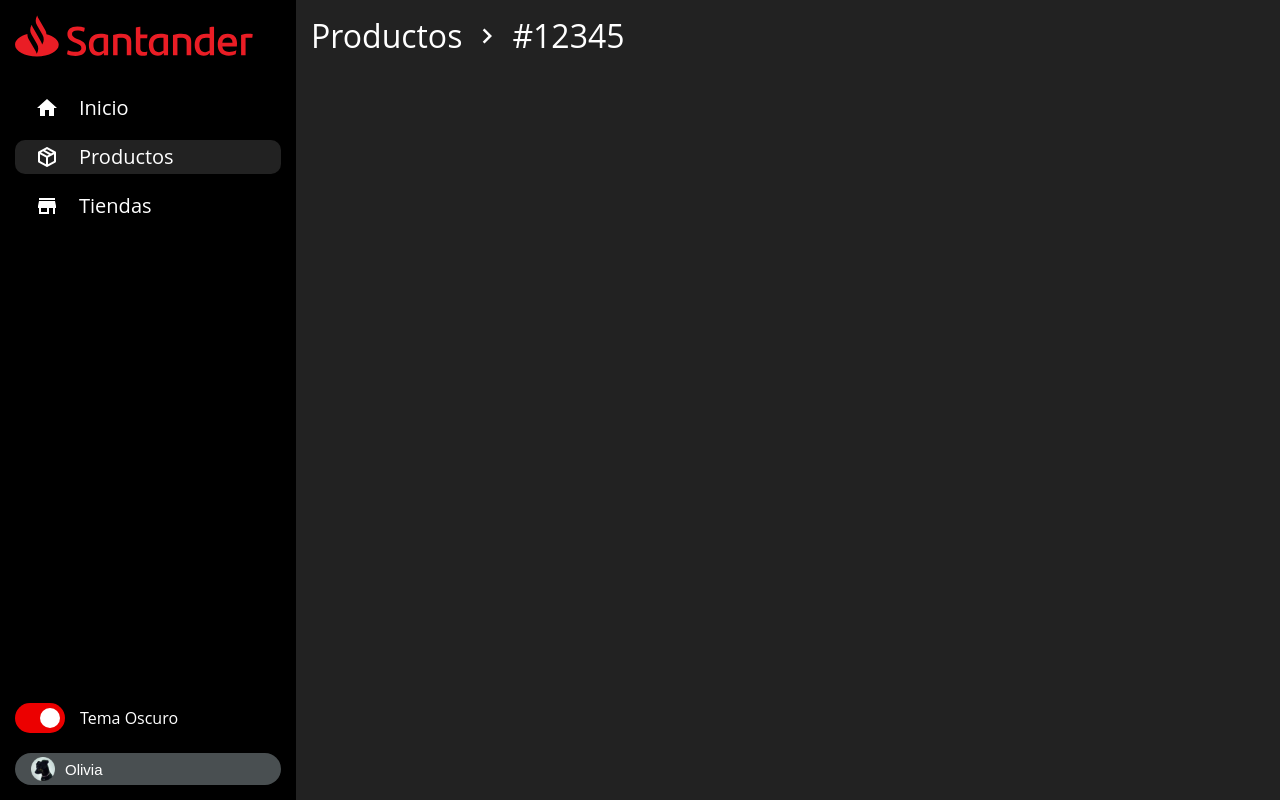
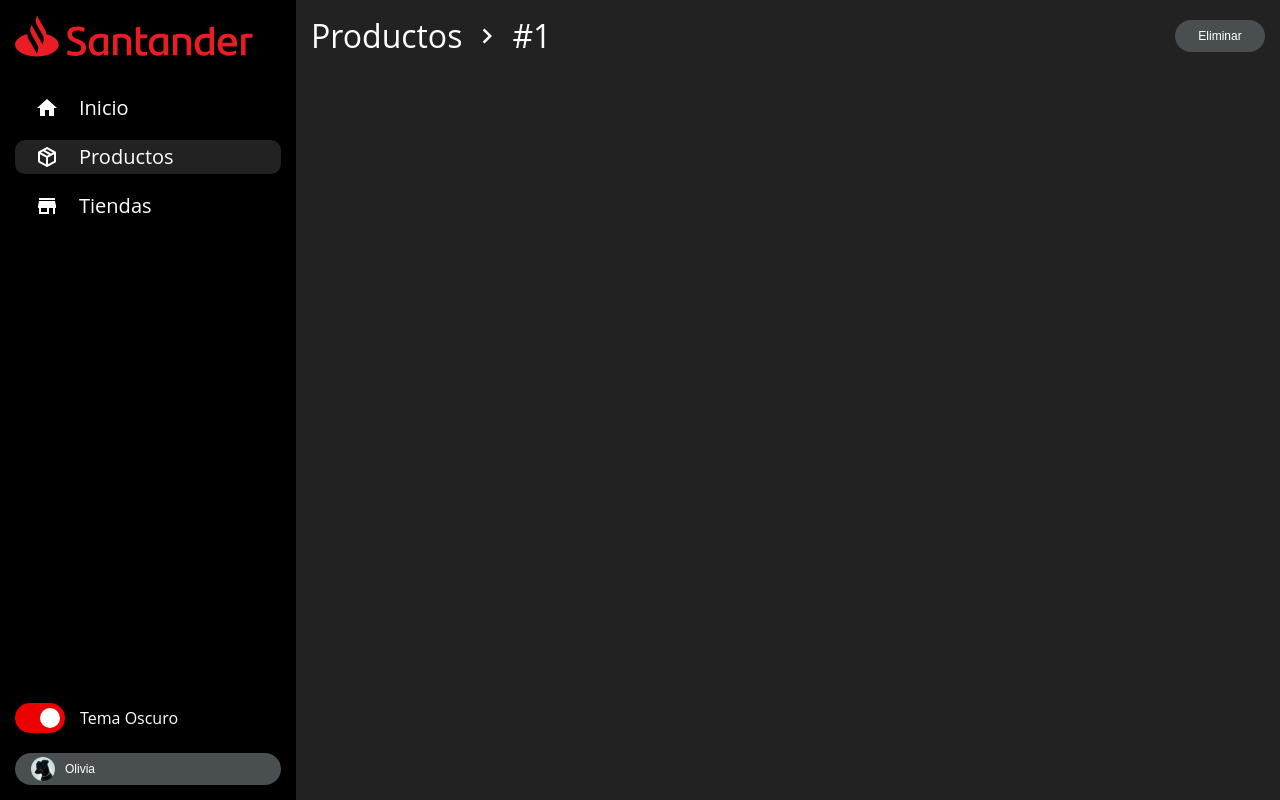
Before and after one commit to AgusB1101/Test-Repository, a React (Create React App) app: page /products/1 in a window 1280 px wide. Built offline with nearby package versions, Linux system fonts and the light colour scheme.

Commit message:
Change color, add delete btn and implement useParams()

```diff
--- a/src/components/Button/Button.css
+++ b/src/components/Button/Button.css
@@ -8,11 +8,14 @@
   display: flex;
   flex-direction: column;
   justify-content: center;
-  font-size: 1.5rem;
-  font-weight: 300;
+  font-size: 1.2rem;
   transition: background-color 500ms;
   border: none;
   gap: 0.5rem;
+}
+
+.deleteBtnContainer {
+  width: 9rem;
 }
 
 .btn:hover {
--- a/src/components/Header/Header.css
+++ b/src/components/Header/Header.css
@@ -1,13 +1,19 @@
 .header {
   display: flex;
-  gap: 1rem;
   align-items: center;
+  justify-content: space-between;
   height: 7.2rem;
-  width: 100%;
+  width: calc(100vw - 29.6rem);
   padding: 1.5rem;
   color: var(--letter);
   background-color: var(--primary);
   position: fixed;
+}
+
+.haederTitleContainer {
+  display: flex;
+  align-items: center;
+  gap: 1rem;
 }
 
 .menu {
--- a/src/components/Header/Header.js
+++ b/src/components/Header/Header.js
@@ -1,8 +1,11 @@
 import './Header.css'
 
-const Header = ({ handleMenu, title, afterChevron }) => {
+const Header = ({ handleMenu, title, afterChevron, deleteBtn = false }) => {
+  const handleDelete = () => {}
+
   return (
     <header className="header">
+      <div className="haederTitleContainer">
         <img
           className="menu"
           src="/assets/menu.svg"
@@ -11,11 +14,20 @@ const Header = ({ handleMenu, title, afterChevron }) => {
         />
         <h2>{title}</h2>
         {afterChevron ? (
-        <img
-        className="chevron"
-        src="/assets/chevron.svg"
-        alt="Chevron" />) : ('')}
+          <img className="chevron" src="/assets/chevron.svg" alt="Chevron" />
+        ) : (
+          ''
+        )}
         <h2>{afterChevron}</h2>
+      </div>
+
+      {deleteBtn && (
+        <span className="deleteBtnContainer">
+          <button className="btn" type="button" onClick={handleDelete}>
+            <span className="btnContent centerContent">Eliminar</span>
+          </button>
+        </span>
+      )}
     </header>
   )
 }
--- a/src/components/HomeBox/HomeBox.css
+++ b/src/components/HomeBox/HomeBox.css
@@ -1,6 +1,6 @@
 .homeBox {
   width: 100%;
-  height: 6rem;
+  height: 8rem;
   background-color: var(--box);
   border-radius: 1rem;
   color: var(--letter);
@@ -8,6 +8,7 @@
   align-items: center;
   justify-content: space-between;
   padding: 1rem;
+  box-shadow: 0px 0.4rem 0.4rem rgb(0 0 0 / 25%);
 }
 
 .logoAndQtyContainer {
--- a/src/index.css
+++ b/src/index.css
@@ -4,7 +4,7 @@ html {
   --btn: #494f51;
   --sideBarDesktop: black;
   --sideBarMobile: #00000080;
-  --box: rgb(245, 245, 245, 0.05);
+  --box: #302f2f;
   --svg: invert(100%) sepia(0%) saturate(0%) hue-rotate(93deg) brightness(103%)
     contrast(103%);
 }
@@ -14,7 +14,7 @@ html[theme='light'] {
   --letter: black;
   --sideBarDesktop: white;
   --sideBarMobile: #ffffff80;
-  --box: #e1e1e1;
+  --box: white;
   --svg: none;
 }
 
--- a/src/pages/Products/ProductView/ProductView.js
+++ b/src/pages/Products/ProductView/ProductView.js
@@ -1,10 +1,17 @@
+import { useParams } from 'react-router'
 import Header from '../../../components/Header/Header'
 import './ProductView.css'
 
 const ProductView = ({ handleMenu }) => {
+  const { id } = useParams()
   return (
     <>
-      <Header handleMenu={handleMenu} title="Productos" afterChevron="#12345" />
+      <Header
+        handleMenu={handleMenu}
+        title="Productos"
+        afterChevron={'#' + id}
+        deleteBtn
+      />
     </>
   )
 }
--- a/src/pages/Stores/StoreView/StoreView.js
+++ b/src/pages/Stores/StoreView/StoreView.js
@@ -1,10 +1,12 @@
+import { useParams } from 'react-router'
 import Header from '../../../components/Header/Header'
 import './StoreView.css'
 
 const StoreView = ({ handleMenu }) => {
+  const { id } = useParams()
   return (
     <>
-      <Header handleMenu={handleMenu} title="Tiendas" afterChevron="#12345" />
+      <Header handleMenu={handleMenu} title="Tiendas" afterChevron={'#' + id} />
     </>
   )
 }
```
Lines whose indentation alone changed are shown as unchanged.
